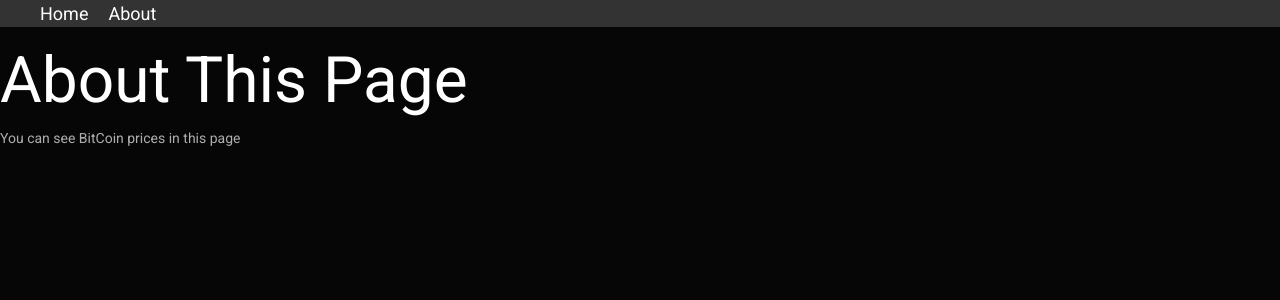
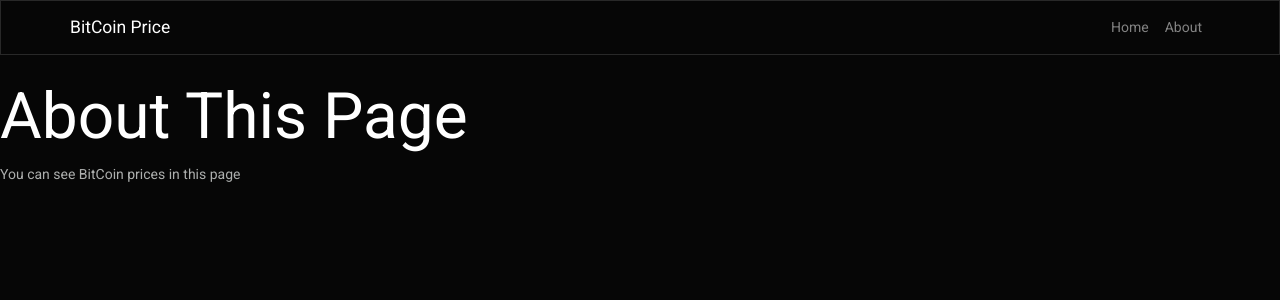
Before and after one commit to icyJoseph/bitcoin-nextjs, a Next.js app: page /about in a window 1280 px wide. Shown: the top 300 px of the page. Built offline with nearby package versions, Linux system fonts and the light colour scheme.

Commit message:
feat: add bootstrap NavBar

```diff
--- a/components/NavBar.js
+++ b/components/NavBar.js
@@ -1,38 +1,27 @@
 import Link from "next/link";
 
 const NavBar = () => (
-  <div>
-    <ul>
-      <li>
+  <nav className="navbar navbar-expand navbar-dark bg-dark mb-4">
+    <div className="container">
+      <a className="navbar-brand" href="#">
+        BitCoin Price
+      </a>
+      <div className="collapse navbar-collapse">
+        <ul className="navbar-nav ml-auto">
+          <li className="nav-item">
             <Link href="/">
-          <a>Home</a>
+              <a className="nav-link">Home</a>
             </Link>
           </li>
-      <li>
+          <li className="nav-item">
             <Link href="/about">
-          <a>About</a>
+              <a className="nav-link">About</a>
             </Link>
           </li>
         </ul>
-
-    <style jsx>{`
-      ul {
-        background: #333;
-        color: #fff;
-        list-style: none;
-        display: flex;
-      }
-      ul li {
-        font-size: 18px;
-        margin-right: 20px;
-      }
-
-      ul li a {
-        color: #fff;
-        text-decoration: none;
-      }
-    `}</style>
       </div>
+    </div>
+  </nav>
 );
 
 export default NavBar;
```
Lines whose indentation alone changed are shown as unchanged.
